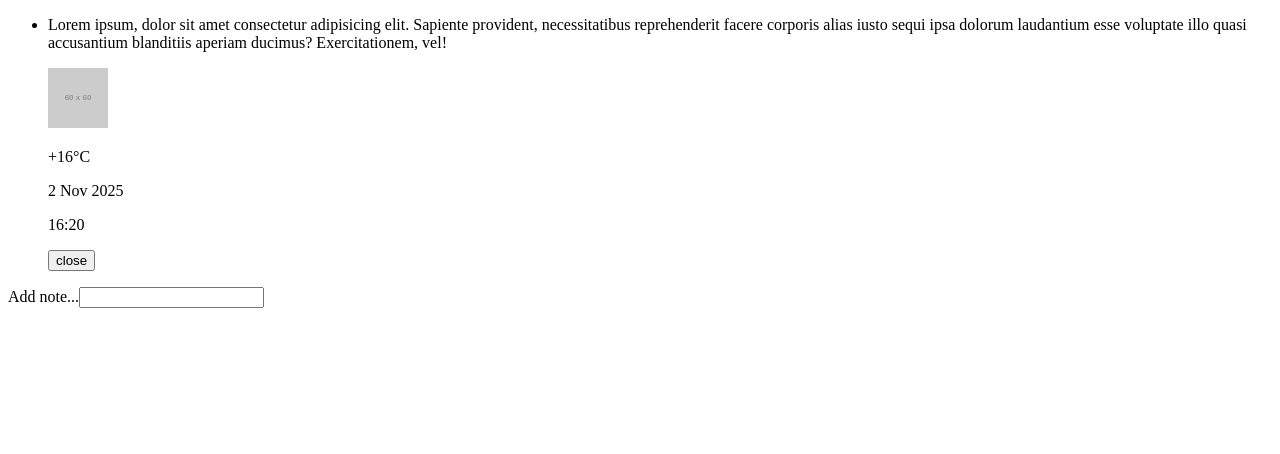
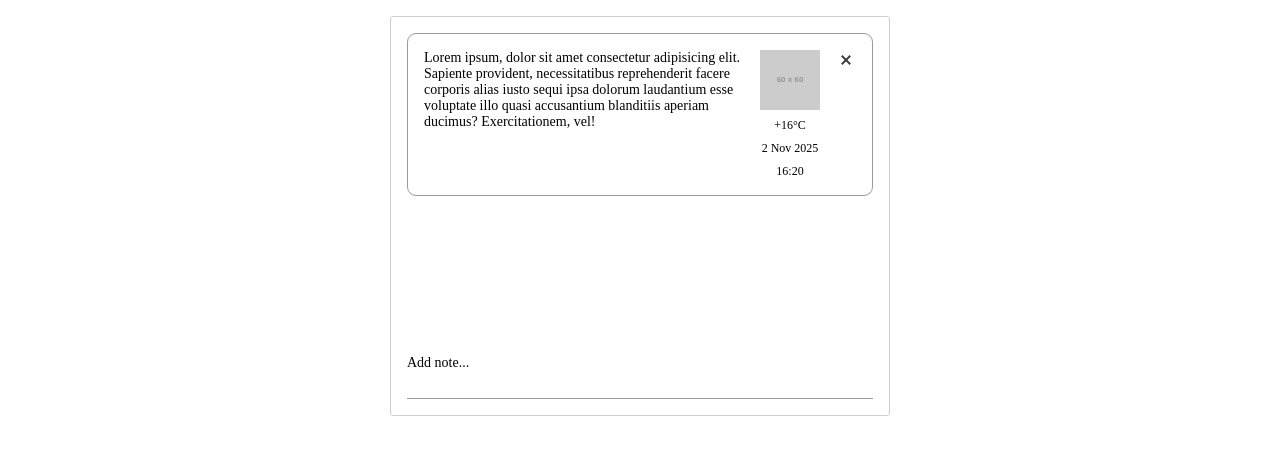
Before and after one commit to kondzerau-ivan/aw-test, a React (Vite) app: page / in a window 1280 px wide. Shown: the top 454 px of the page. Built offline with nearby package versions, Linux system fonts and the light colour scheme.

Commit message:
Add css styles for components

```diff
--- a/src/App.jsx
+++ b/src/App.jsx
@@ -3,10 +3,10 @@ import InputField from "./components/InputField";
 
 function App() {
   return (
-    <>
+    <div className="notice">
       <NoticeList />
       <InputField />
-    </>
+    </div>
   )
 }
 
--- a/src/components/InputField.jsx
+++ b/src/components/InputField.jsx
@@ -1,6 +1,6 @@
 export default function InputField() {
-  return <div className="input-field">
-    <label htmlFor="notice">Add note...</label>
-    <input id="notice" type="text" />
+  return <div className="input-field field">
+    <label className="field__label" htmlFor="notice">Add note...</label>
+    <input className="field__input" id="notice" type="text" />
   </div>
 }
--- a/src/components/NoticeItem.jsx
+++ b/src/components/NoticeItem.jsx
@@ -1,12 +1,21 @@
 export default function NoticeItem() {
-  return <li className="notice__item item">
-    <p className="item__text">Lorem ipsum, dolor sit amet consectetur adipisicing elit. Sapiente provident, necessitatibus reprehenderit facere corporis alias iusto sequi ipsa dolorum laudantium esse voluptate illo quasi accusantium blanditiis aperiam ducimus? Exercitationem, vel!</p>
+  return (
+    <li className="notice__item item">
+      <p className="item__text">
+        Lorem ipsum, dolor sit amet consectetur adipisicing elit. Sapiente
+        provident, necessitatibus reprehenderit facere corporis alias iusto
+        sequi ipsa dolorum laudantium esse voluptate illo quasi accusantium
+        blanditiis aperiam ducimus? Exercitationem, vel!
+      </p>
       <div className="item__info info">
         <img src="https://placehold.co/60" alt="Wether icon." />
         <p className="info__temperature">+16°C</p>
         <p className="info__date">2 Nov 2025</p>
         <p className="info__time">16:20</p>
       </div>
-    <button className="notice__close">close</button>
-  </li>;
+      <button className="notice__close close">
+        <span className="visually-hidden">close</span>
+      </button>
+    </li>
+  );
 }
--- a/src/components/NoticeList.jsx
+++ b/src/components/NoticeList.jsx
@@ -2,7 +2,7 @@ import NoticeItem from "./NoticeItem";
 
 export default function NoticeList() {
   return(
-    <ul className="notice__list">
+    <ul className="notice__list list">
       <NoticeItem />
     </ul>
   );
--- a/src/index.css
+++ b/src/index.css
@@ -0,0 +1,120 @@
+*,
+*::after,
+*::before {
+  margin: 0;
+  padding: 0;
+  box-sizing: border-box;
+}
+
+.notice {
+  font-size: 14px;
+
+  display: flex;
+  flex-direction: column;
+  justify-content: space-between;
+
+  max-width: 500px;
+  min-height: 400px;
+  margin-top: 1rem;
+  margin-inline: auto;
+  padding: 1rem;
+
+  border: 1px solid #cfcfcf;
+  border-radius: 3px;
+}
+
+.list {
+  list-style: none;
+
+  display: grid;
+  gap: 1rem;
+
+  margin-bottom: 2rem;
+}
+
+.item {
+  display: grid;
+  gap: 1rem;
+  grid-template-columns: 12fr 2fr max-content;
+
+  padding: 1rem;
+
+  border: 1px solid #9b9a9a;
+  border-radius: 9px;
+}
+
+.info {
+  font-size: 12px;
+  text-align: center;
+
+  display: grid;
+  justify-items: center;
+  gap: .5rem;
+}
+
+.close {
+  position: relative;
+
+  width: 20px;
+  height: 20px;
+
+  cursor: pointer;
+
+  border: none;
+  background-color: unset;
+}
+
+.close:hover {
+  opacity: .8;
+}
+
+.close::after,
+.close::before {
+  content: "";
+
+  position: absolute;
+  top: 50%;
+  left: 50%;
+
+  width: 2px;
+  height: 12px;
+  background-color: rgb(63, 63, 63);
+}
+
+.close::after {
+  transform: translate(-50%, -50%) rotate(45deg);
+}
+
+.close::before {
+  transform: translate(-50%, -50%) rotate(-45deg);
+}
+
+.visually-hidden {
+  position: absolute;
+  width: 1px;
+  height: 1px;
+  margin: -1px;
+  border: 0;
+  padding: 0;
+  white-space: nowrap;
+  clip-path: inset(100%);
+  clip: rect(0 0 0 0);
+  overflow: hidden;
+}
+
+.field {
+  display: grid;
+  gap: 6px;
+  height: fit-content;
+}
+
+.field__input {
+  line-height: 1.6;
+
+  border: none;
+  border-bottom: 1px solid #9b9a9a;
+}
+
+.field__input:focus-visible {
+  outline: none;
+}
```
Lines whose indentation alone changed are shown as unchanged.
